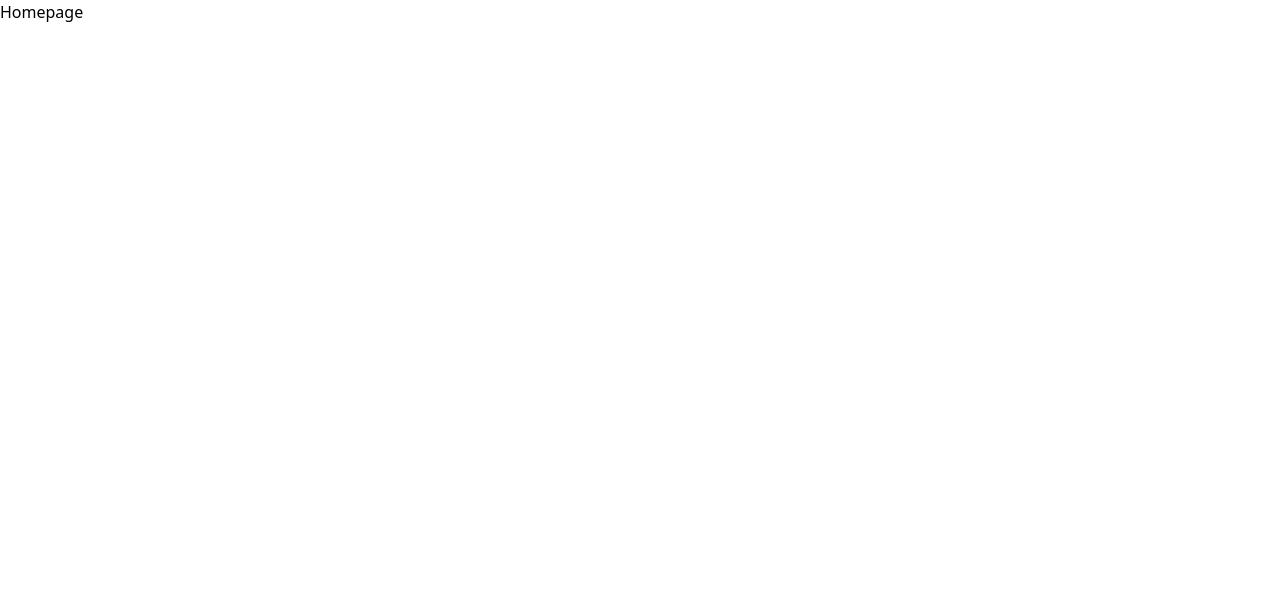
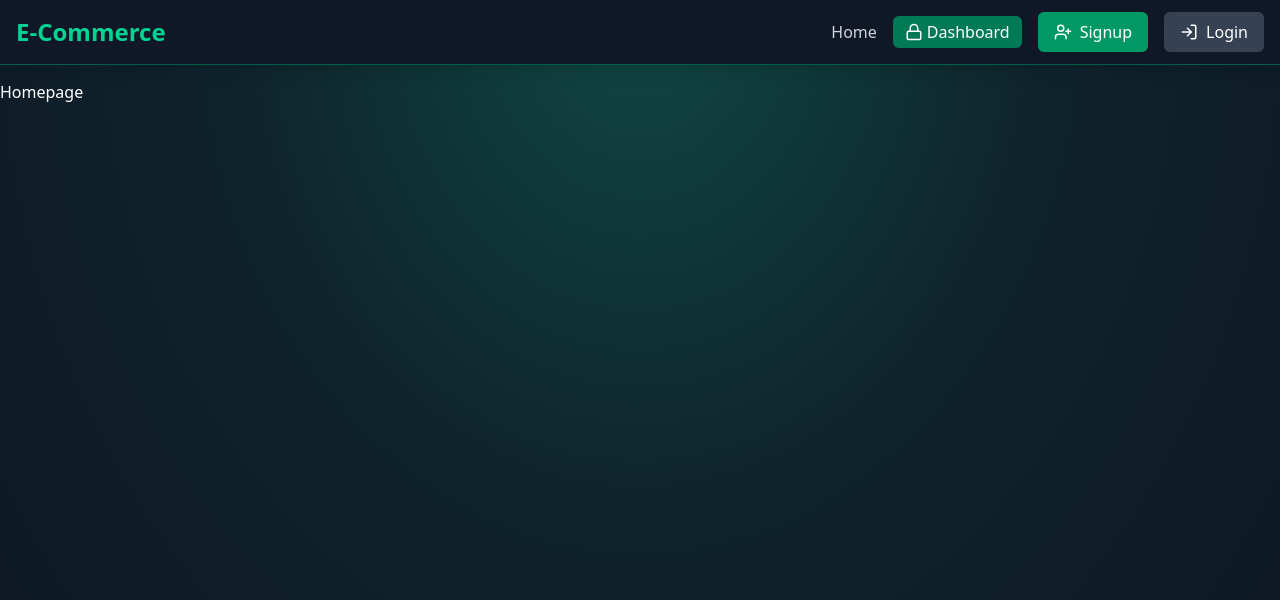
Before and after one commit to kamal-sethi/Mern-ecommerce_updated, a React (Vite) app in the folder frontend/: page / in a window 1280 px wide. Shown: the top 600 px of the page. Built offline with nearby package versions, Linux system fonts and the light colour scheme.

Commit message:
created navbar component

```diff
--- a/frontend/src/App.jsx
+++ b/frontend/src/App.jsx
@@ -2,15 +2,25 @@
 import Homepage from "./pages/Homepage";
 import SignupPage from "./pages/SignupPage";
 import LoginPage from "./pages/LoginPage";
+import Navbar from "./components/Navbar";
 
 function App() {
   return (
-    <div>
-      <Routes>
-        <Route path="/" element={<Homepage />} />
-        <Route path="/signup" element={<SignupPage />} />
-        <Route path="/login" element={<LoginPage />} />
-      </Routes>
+    <div className="min-h-screen bg-gray-900 text-white relative overflow-hidden">
+      <div className="absolute inset-0 overflow-hidden">
+        <div className="absolute inset-0">
+          <div className="absolute top-0 left-1/2 -translate-x-1/2 w-full h-full bg-[radial-gradient(ellipse_at_top,rgba(16,185,129,0.3)_0%,rgba(10,80,60,0.2)_45%,rgba(0,0,0,0.1)_100%)]" />
+        </div>
+      </div>
+
+      <div className="relative z-50 pt-20">
+        <Navbar />
+        <Routes>
+          <Route path="/" element={<Homepage />} />
+          <Route path="/signup" element={<SignupPage />} />
+          <Route path="/login" element={<LoginPage />} />
+        </Routes>
+      </div>
     </div>
   );
 }
--- /dev/null
+++ b/frontend/src/components/Navbar.jsx
@@ -0,0 +1,90 @@
+import React from "react";
+import { LogIn, LogOut, ShoppingCart, Lock, UserPlus } from "lucide-react";
+import { Link } from "react-router-dom";
+
+const Navbar = () => {
+  const user = false;
+  const isAdmin = true;
+  return (
+    <header className="fixed top-0 left-0 w-full bg-gray-900 bg-opacity-90 backdrop-blur-md shadow-lg z-40 transition-all duration-300 border-b border-emerald-800">
+      <div className="container mx-auto px-4 py-3">
+        <div className="flex flex-wrap justify-between items-center">
+          <Link
+            to="/"
+            className="text-2xl font-bold text-emerald-400 items-center space-x-2 flex"
+          >
+            E-Commerce
+          </Link>
+          <nav className="flex flex-wrap items-center gap-4">
+            <Link
+              to="/"
+              className="text-gray-300 hover:text-emerald-400 transition duration-300
+					 ease-in-out"
+            >
+              Home
+            </Link>
+            {user && (
+              <Link
+                to="/cart"
+                className="relative group text-gray-300 hover:text-emerald-400 transition duration-300
+            ease-in-out"
+              >
+                <ShoppingCart
+                  className="inline-block mr-1 group-hover:text-emerald-400"
+                  size={20}
+                />
+                <span className="hidden sm:inline">Cart</span>
+                <span
+                  className="absolute -top-2 -left-2 bg-emerald-500 text-white rounded-full px-2 py-0.5
+									text-xs group-hover:bg-emerald-400 transition duration-300 ease-in-out"
+                >
+                  3
+                </span>
+              </Link>
+            )}
+            {isAdmin && (
+              <Link
+                to="/Dashboard"
+                className="bg-emerald-700 hover:bg-emerald-600 text-white px-3 py-1 rounded-md font-medium
+            transition duration-300 ease-in-out flex items-center"
+              >
+                <Lock className="inline-block mr-1" size={18} />
+                <span className="hidden sm:inline">Dashboard</span>
+              </Link>
+            )}
+            {user ? (
+              <button
+                className="bg-gray-700 hover:bg-gray-600 text-white py-2 px-4
+      rounded-md flex items-center transition duration-300 ease-in-out"
+              >
+                <LogOut size={18} />
+                <span className="hidden sm:inline ml-2">Log Out</span>
+              </button>
+            ) : (
+              <>
+                <Link
+                  to="/signup"
+                  className="bg-emerald-600 hover:bg-emerald-700 text-white py-2 px-4
+									rounded-md flex items-center transition duration-300 ease-in-out"
+                >
+                  <UserPlus className="mr-2" size={18} />
+                  Signup
+                </Link>
+                <Link
+                  to="/login"
+                  className="bg-gray-700 hover:bg-gray-600 text-white py-2 px-4
+									rounded-md flex items-center transition duration-300 ease-in-out"
+                >
+                  <LogIn className="mr-2" size={18} />
+                  Login
+                </Link>
+              </>
+            )}
+          </nav>
+        </div>
+      </div>
+    </header>
+  );
+};
+
+export default Navbar;
```
